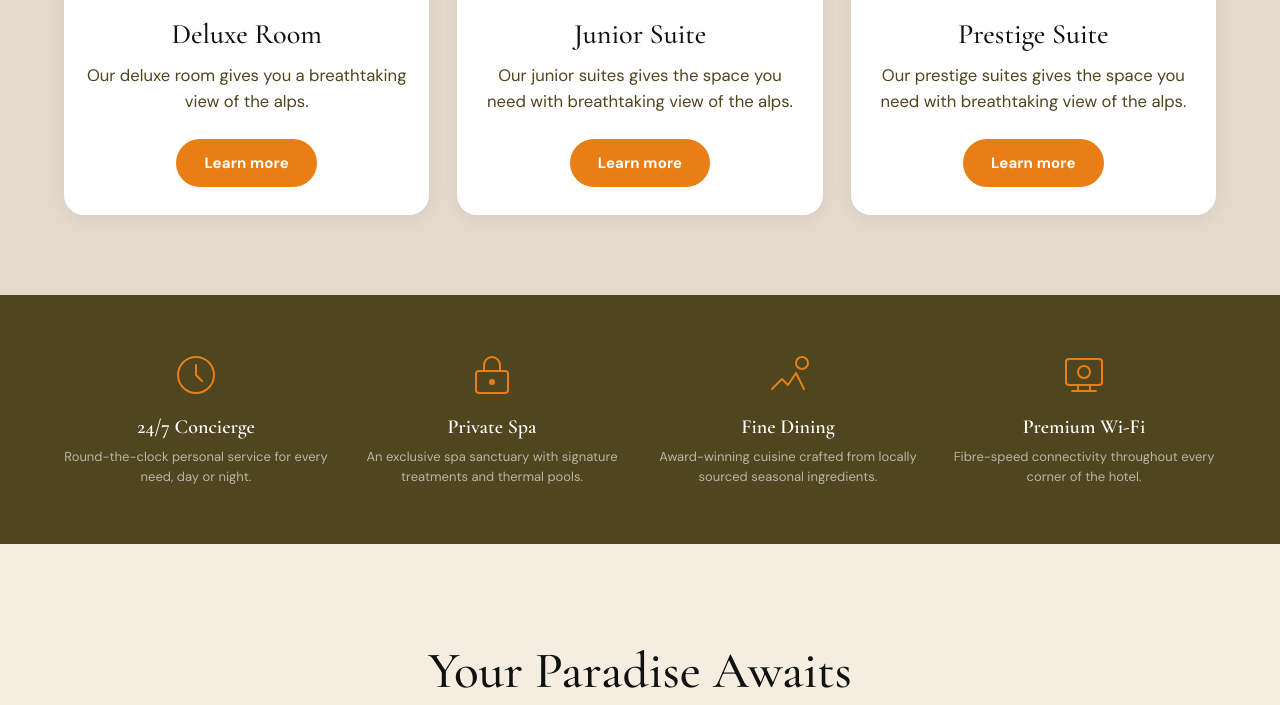
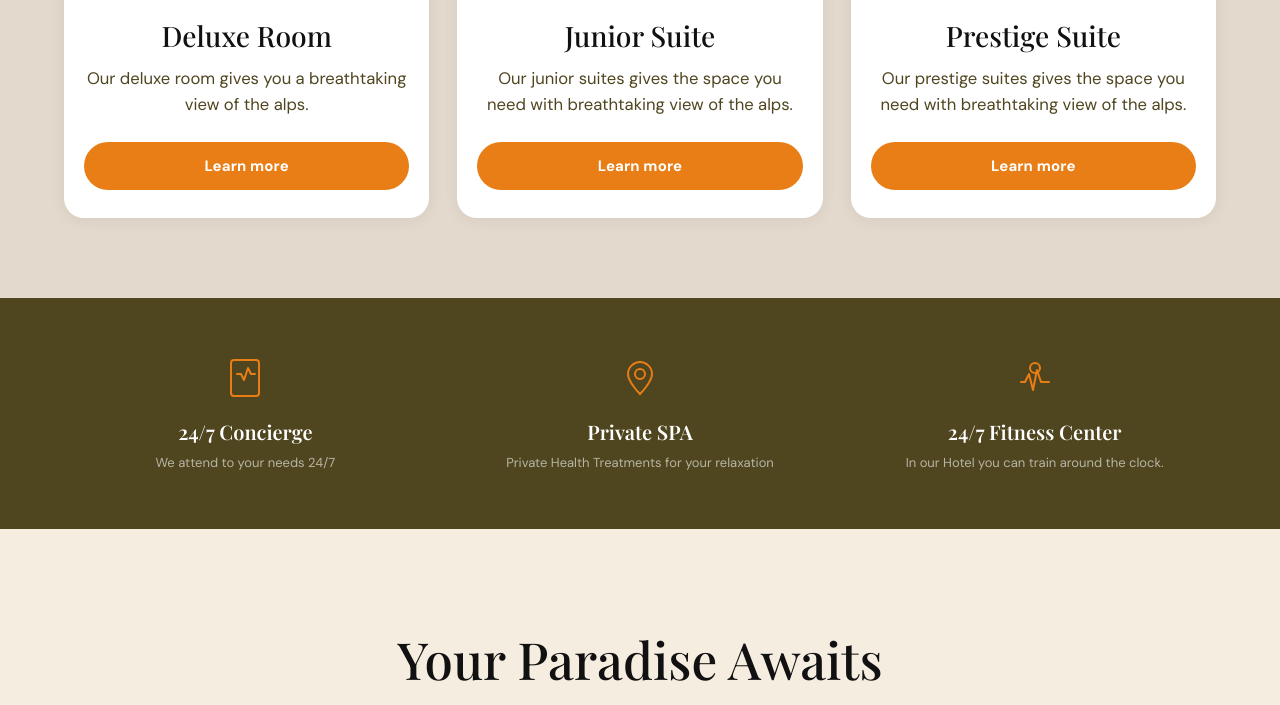
Before and after one commit to mbarp/heyday-website, a website: page index.html in a window 1280 px wide. Shown: the part 1212-1917 px from the top of the page. Drawn offline with nearby package versions, Linux system fonts and the light colour scheme; a web font is replaced by a local one.

Commit message:
Updated Fonts

```diff
--- a/index.html
+++ b/index.html
@@ -7,7 +7,7 @@
   <link rel="preconnect" href="https://fonts.googleapis.com" />
   <link rel="preconnect" href="https://fonts.gstatic.com" crossorigin />
   <!-- Closest Google Font equivalents for Mixta Pro (display serif) + Aktiv Grotesk (sans) -->
-  <link href="https://fonts.googleapis.com/css2?family=Cormorant+Garamond:ital,wght@0,300;0,400;0,500;0,600;0,700;1,300;1,400&family=DM+Sans:opsz,wght@9..40,300;9..40,400;9..40,500;9..40,600;9..40,700&display=swap" rel="stylesheet" />
+  <link href="https://fonts.googleapis.com/css2?family=Playfair+Display:ital,wght@0,400;0,500;0,600;0,700;1,400;1,500&family=DM+Sans:opsz,wght@9..40,300;9..40,400;9..40,500;9..40,600;9..40,700&display=swap" rel="stylesheet" />
   <style>
     /* ── Reset & Variables ── */
     *, *::before, *::after { box-sizing: border-box; margin: 0; padding: 0; }
@@ -19,9 +19,8 @@
       --cream:         #f5ede0;
       --white:         #ffffff;
       --black:         #111111;
-      /* Figma fonts mapped to closest available equivalents */
-      --font-display:  'Cormorant Garamond', Georgia, serif;   /* Mixta Pro substitute */
-      --font-body:     'DM Sans', sans-serif;                   /* Aktiv Grotesk substitute */
+      --font-display:  'Playfair Display', Georgia, serif;
+      --font-body:     'DM Sans', sans-serif;
     }
 
     html { scroll-behavior: smooth; }
@@ -197,9 +196,8 @@
       to   { opacity: 1; transform: translateX(-50%) translateY(0); }
     }
 
-    /* Figma: Aktiv Grotesk Regular 72px, black, "Book your Stay\nin Paradise" */
     .hero-card h1 {
-      font-family: var(--font-body);
+      font-family: var(--font-display);
       font-size: clamp(36px, 5vw, 58px);
       font-weight: 400;
       line-height: 1.12;
@@ -309,10 +307,9 @@
       text-align: center;
     }
 
-    /* Figma: "Learn more" — orange pill, white text, bold, centred */
-    .room-btn-wrap {
-      display: flex;
-      justify-content: center;
+    /* "Learn more" — orange pill, white text, bold, full-width */
+    .room-btn-wrap .btn {
+      width: 100%;
     }
 
     /* ══════════════════════════════════════
@@ -322,7 +319,7 @@
       background: var(--dark);
       padding: 56px 64px;
       display: grid;
-      grid-template-columns: repeat(4, 1fr);
+      grid-template-columns: repeat(3, 1fr);
       gap: 32px;
     }
 
@@ -523,7 +520,7 @@
        ══════════════════════════════════════ */
     @media (max-width: 1024px) {
       .rooms-grid { grid-template-columns: repeat(2, 1fr); }
-      .features-strip { grid-template-columns: repeat(2, 1fr); }
+      .features-strip { grid-template-columns: repeat(3, 1fr); padding: 48px 32px; }
       .footer-top { grid-template-columns: 1fr 1fr; }
     }
 
@@ -538,7 +535,7 @@
       .rooms-section { padding: 48px 24px 56px; }
       .rooms-grid { grid-template-columns: 1fr; }
 
-      .features-strip { padding: 48px 24px; grid-template-columns: 1fr 1fr; gap: 24px; }
+      .features-strip { padding: 48px 24px; grid-template-columns: 1fr; gap: 36px; }
       .cta-section { padding: 72px 24px; }
       footer { padding: 48px 24px 28px; }
       .footer-top { grid-template-columns: 1fr 1fr; gap: 32px; }
@@ -547,7 +544,6 @@
 
     @media (max-width: 480px) {
       .rooms-grid { grid-template-columns: 1fr; }
-      .features-strip { grid-template-columns: 1fr; }
       .footer-top { grid-template-columns: 1fr; }
       .hero-actions { flex-direction: column; }
       .hero-actions .btn { width: 100%; }
@@ -697,50 +693,38 @@
   </section>
 
   <!-- ════════════════════════════
-       FEATURES STRIP (retained from existing)
+       FEATURES STRIP
        ════════════════════════════ -->
   <section class="features-strip" id="suites">
     <div class="feature-item fade-up">
       <div class="feature-icon">
         <svg viewBox="0 0 48 48" fill="none" xmlns="http://www.w3.org/2000/svg">
-          <circle cx="24" cy="24" r="18" stroke="currentColor" stroke-width="2"/>
-          <path d="M24 14v10l6 6" stroke="currentColor" stroke-width="2" stroke-linecap="round"/>
+          <rect x="10" y="6" width="28" height="36" rx="3" stroke="currentColor" stroke-width="2"/>
+          <path d="M16 20h4l3 6 4-12 3 6h4" stroke="currentColor" stroke-width="2" stroke-linecap="round" stroke-linejoin="round"/>
         </svg>
       </div>
       <h3>24/7 Concierge</h3>
-      <p>Round-the-clock personal service for every need, day or night.</p>
+      <p>We attend to your needs 24/7</p>
     </div>
     <div class="feature-item fade-up">
       <div class="feature-icon">
         <svg viewBox="0 0 48 48" fill="none" xmlns="http://www.w3.org/2000/svg">
-          <rect x="8" y="20" width="32" height="22" rx="3" stroke="currentColor" stroke-width="2"/>
-          <path d="M16 20V14a8 8 0 1 1 16 0v6" stroke="currentColor" stroke-width="2"/>
-          <circle cx="24" cy="31" r="3" fill="currentColor"/>
+          <path d="M24 8c-6 0-12 5-12 12 0 8 12 20 12 20s12-12 12-20c0-7-6-12-12-12z" stroke="currentColor" stroke-width="2"/>
+          <circle cx="24" cy="20" r="5" stroke="currentColor" stroke-width="2"/>
         </svg>
       </div>
-      <h3>Private Spa</h3>
-      <p>An exclusive spa sanctuary with signature treatments and thermal pools.</p>
+      <h3>Private SPA</h3>
+      <p>Private Health Treatments for your relaxation</p>
     </div>
     <div class="feature-item fade-up">
       <div class="feature-icon">
         <svg viewBox="0 0 48 48" fill="none" xmlns="http://www.w3.org/2000/svg">
-          <path d="M8 38l10-10 6 6 8-12 8 16" stroke="currentColor" stroke-width="2" stroke-linecap="round" stroke-linejoin="round"/>
-          <circle cx="38" cy="12" r="6" stroke="currentColor" stroke-width="2"/>
+          <path d="M10 28h4l4-8 4 16 4-20 4 12h8" stroke="currentColor" stroke-width="2" stroke-linecap="round" stroke-linejoin="round"/>
+          <circle cx="24" cy="14" r="5" stroke="currentColor" stroke-width="2"/>
         </svg>
       </div>
-      <h3>Fine Dining</h3>
-      <p>Award-winning cuisine crafted from locally sourced seasonal ingredients.</p>
-    </div>
-    <div class="feature-item fade-up">
-      <div class="feature-icon">
-        <svg viewBox="0 0 48 48" fill="none" xmlns="http://www.w3.org/2000/svg">
-          <rect x="6" y="8" width="36" height="26" rx="3" stroke="currentColor" stroke-width="2"/>
-          <path d="M18 34v6M30 34v6M12 40h24" stroke="currentColor" stroke-width="2" stroke-linecap="round"/>
-          <circle cx="24" cy="21" r="6" stroke="currentColor" stroke-width="2"/>
-        </svg>
-      </div>
-      <h3>Premium Wi-Fi</h3>
-      <p>Fibre-speed connectivity throughout every corner of the hotel.</p>
+      <h3>24/7 Fitness Center</h3>
+      <p>In our Hotel you can train around the clock.</p>
     </div>
   </section>
 
```
